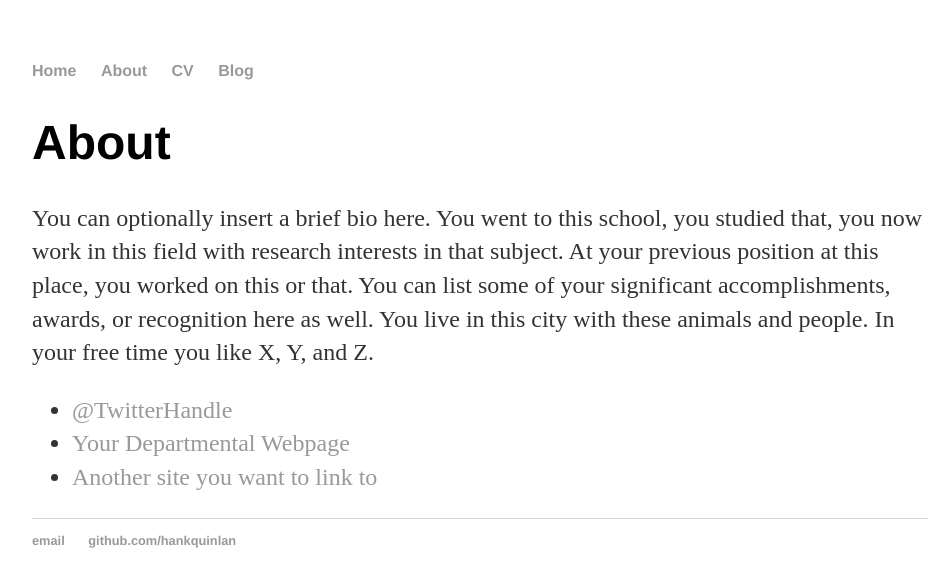
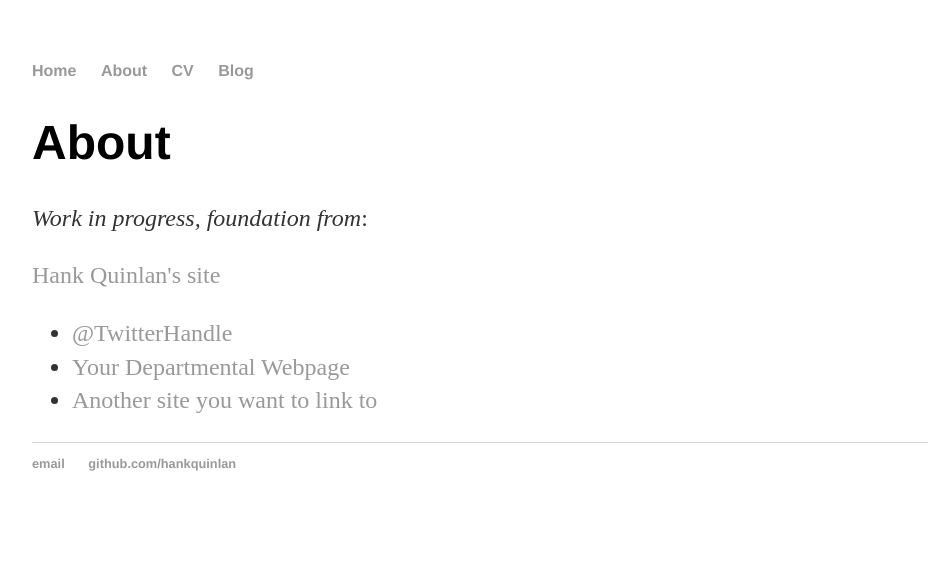
Before and after one commit to jhbeard/jhbeard.github.io, a Jekyll site: the page built from about/index.html, in a window 1280 px wide. Shown: the top 587 px of the page, without its empty margins (160-1112 px from the left). Built offline with Jekyll 4.4.1, drawn with Linux system fonts in a browser that asks for light colours.

Commit message:
Move from home page to about

```diff
--- a/about/index.html
+++ b/about/index.html
@@ -1,11 +1,12 @@
 ---
 layout: default
-title: About Hank Quinlan
+title: About Jeff Beard
 ---
 
 		<div class="about">
 			<h1>About</h1>
-			<p>You can optionally insert a brief bio here. You went to this school, you studied that, you now work in this field with research interests in that subject. At your previous position at this place, you worked on this or that. You can list some of your significant accomplishments, awards, or recognition here as well. You live in this city with these animals and people. In your free time you like X, Y, and Z.</p>
+			<p><em>Work in progress, foundation from</em>:</p>
+				<p><a href="http://hankquinlan.github.io">Hank Quinlan's site</a></p>
 
 			<ul class="contacts">
 				<li><a href="#">@TwitterHandle</a></li>
```
